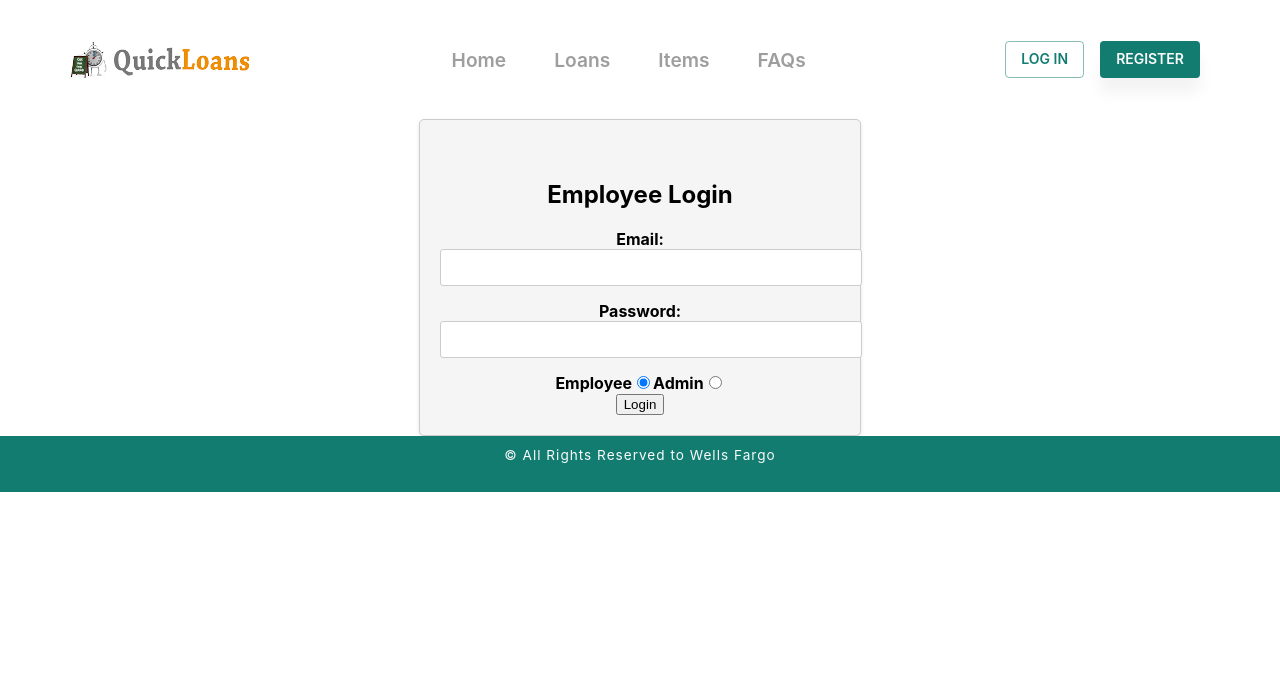
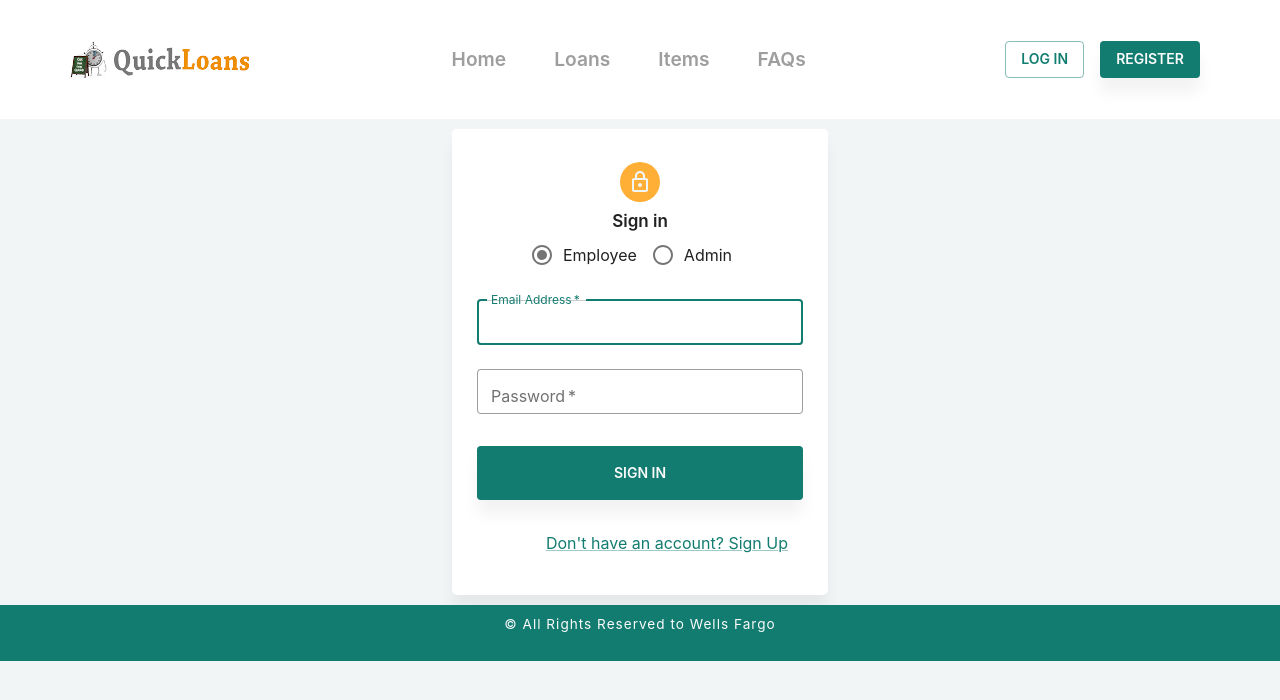
Before and after one commit to PARESHKUMAR1004/Quickloan, a React (Create React App) app: page /login in a window 1280 px wide. Shown: the top 700 px of the page. Built offline with nearby package versions, Linux system fonts and the light colour scheme.

Commit message:
Login page

```diff
--- a/package.json
+++ b/package.json
@@ -5,6 +5,7 @@
   "dependencies": {
     "@emotion/react": "^11.11.1",
     "@emotion/styled": "^11.11.0",
+    "@material-ui/core": "^4.12.4",
     "@mui/icons-material": "^5.14.3",
     "@mui/material": "^5.14.5",
     "@testing-library/jest-dom": "^5.17.0",
--- a/src/components/Login.js
+++ b/src/components/Login.js
@@ -1,8 +1,25 @@
 import React, { useState } from "react";
 import { useNavigate } from "react-router-dom";
 
-import AuthenticationService from "../service/AuthenticationService";
-import "../style/Login.css";
+import AuthenticationService from "../service/AuthenticationService"
+
+import Avatar from '@mui/material/Avatar';
+import Button from '@mui/material/Button';
+import CssBaseline from '@mui/material/CssBaseline';
+import TextField from '@mui/material/TextField';
+import FormControlLabel from '@mui/material/FormControlLabel';
+import Link from '@mui/material/Link';
+import Grid from '@mui/material/Grid';
+import Box from '@mui/material/Box';
+import LockOutlinedIcon from '@mui/icons-material/LockOutlined';
+import Typography from '@mui/material/Typography';
+import Container from '@mui/material/Container';
+
+import {
+  RadioGroup,
+  Radio,
+} from "@material-ui/core";
+
 
 const Login = () => {
   const history = useNavigate();
@@ -45,51 +62,98 @@ const Login = () => {
   };
 
   return (
-    <div>
-      <div className="container">
-        <br></br>
-        <h2>Employee Login</h2>
-        <div className="form-group">
-          <label>Email:</label>
-          <input
-            type="email"
-            className="form-control"
+
+
+    <Container component="main" maxWidth="xs">
+      <CssBaseline />
+      <Box
+        sx={{
+          marginTop: 8,
+          display: 'flex',
+          flexDirection: 'column',
+          alignItems: 'center',
+          padding:'25px',
+          bgcolor:'white',
+          boxShadow:'2',
+          margin:'10px',
+          borderRadius:'5px'
+        }}
+      >
+        <Avatar sx={{ m: 1, bgcolor: 'secondary.main' }}>
+          <LockOutlinedIcon />
+        </Avatar>
+        <Typography component="h1" variant="h5">
+          Sign in
+        </Typography>
+        <RadioGroup
+          aria-labelledby="demo-radio-buttons-group-label"
+          defaultValue="Employee"
+          name="radio-buttons-group"
+          row
+
+        >
+        <FormControlLabel value="Employee" control={<Radio color="default" />} label="Employee"
+        checked={userTypePath === "loginEmployee"}
+        onChange={() => setUserTypePath("loginEmployee")}
+        />
+        <FormControlLabel value="Admin" control={<Radio color="default" />} label="Admin"
+        checked={userTypePath === "loginAdmin"}
+        onChange={() => setUserTypePath("loginAdmin")}
+        />
+
+        </RadioGroup>
+        <Box component="form" sx={{ mt: 1 }}>
+          <TextField
+            margin="normal"
+            required
+            fullWidth
+            id="email"
+            label="Email Address"
+            name="email"
+            autoComplete="email"
+            autoFocus
             value={email}
-            onChange={(e) => setEmail(e.target.value)}
+            onChange={(e)=>setEmail(e.target.value)}
           />
-        </div>
-        <div className="form-group">
-          <label>Password:</label>
-          <input
+          <TextField
+            margin="normal"
+            required
+            fullWidth
+            name="password"
+            label="Password"
             type="password"
-            className="form-control"
+            id="password"
+            autoComplete="current-password"
             value={password}
-            onChange={(e) => setPassword(e.target.value)}
+            onChange={(e)=>setPassword(e.target.value)}
           />
-        </div>
-        <div classname="form-group">
-          <label>Employee</label>
-          <input
-            type="radio"
-            name="1"
-            checked={userTypePath === "loginEmployee"}
-            onChange={() => setUserTypePath("loginEmployee")}
-          ></input>
-          <label>Admin</label>
-          <input
-            type="radio"
-            name="2"
-            checked={userTypePath === "loginAdmin"}
-            onChange={() => setUserTypePath("loginAdmin")}
-          ></input>
-        </div>
-        <button className="btn btn-primary" onClick={handleLogin}>
-          Login
-        </button>
-        {errorMessage && <p className="error-message">{errorMessage}</p>}
-        {successMessage && <p className="success-message">{successMessage}</p>}
-      </div>
-    </div>
+
+          <Button
+
+            fullWidth
+            variant="contained"
+            sx={{ mt: 3, mb: 2 ,padding:'15px',boxShadow:'2'}}
+            onClick={handleLogin}
+            color="primary"
+          >
+            Sign In
+          </Button>
+          {errorMessage && <p className="error-message">{errorMessage}</p>}
+          {successMessage && <p className="success-message">{successMessage}</p>}
+
+          <Grid container justifyContent='flex-end' >
+
+            <Grid item sx={{padding:'15px'}}>
+              <Link href='/register' >
+                {"Don't have an account? Sign Up"}
+              </Link>
+            </Grid>
+          </Grid>
+        </Box>
+      </Box>
+
+    </Container>
+
   );
 };
 
```
Also changed, not shown: 1 other file (tests, documents, lock files or other folders).
